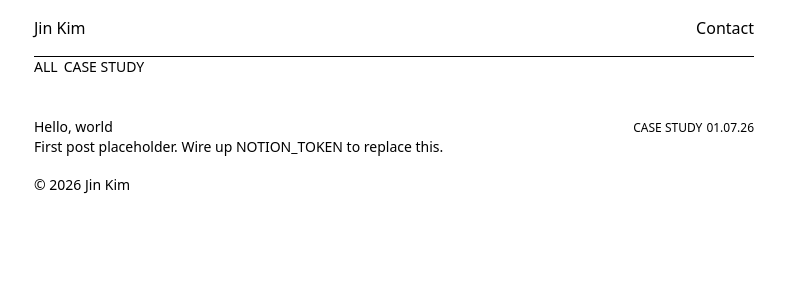
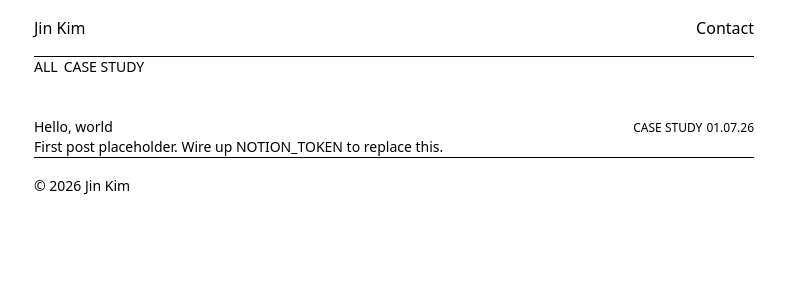
Before and after one commit to JinKim1011/jin-portfolio, a Next.js app: page / in a window 1280 px wide. Shown: the top 300 px of the page, without its empty margins (246-1031 px from the left). Built offline with nearby package versions, Linux system fonts and the light colour scheme.

Commit message:
fix(footer): add a unit in tailwind class name

```diff
--- a/src/components/footer.tsx
+++ b/src/components/footer.tsx
@@ -1,6 +1,6 @@
 export default function Footer() {
   return (
-    <footer className="border-t-[0.5]">
+    <footer className="border-t-[0.5px]">
       <div className="container flex h-14 items-center text-sm text-muted-foreground">
         © {new Date().getFullYear()} Jin Kim
       </div>
```
